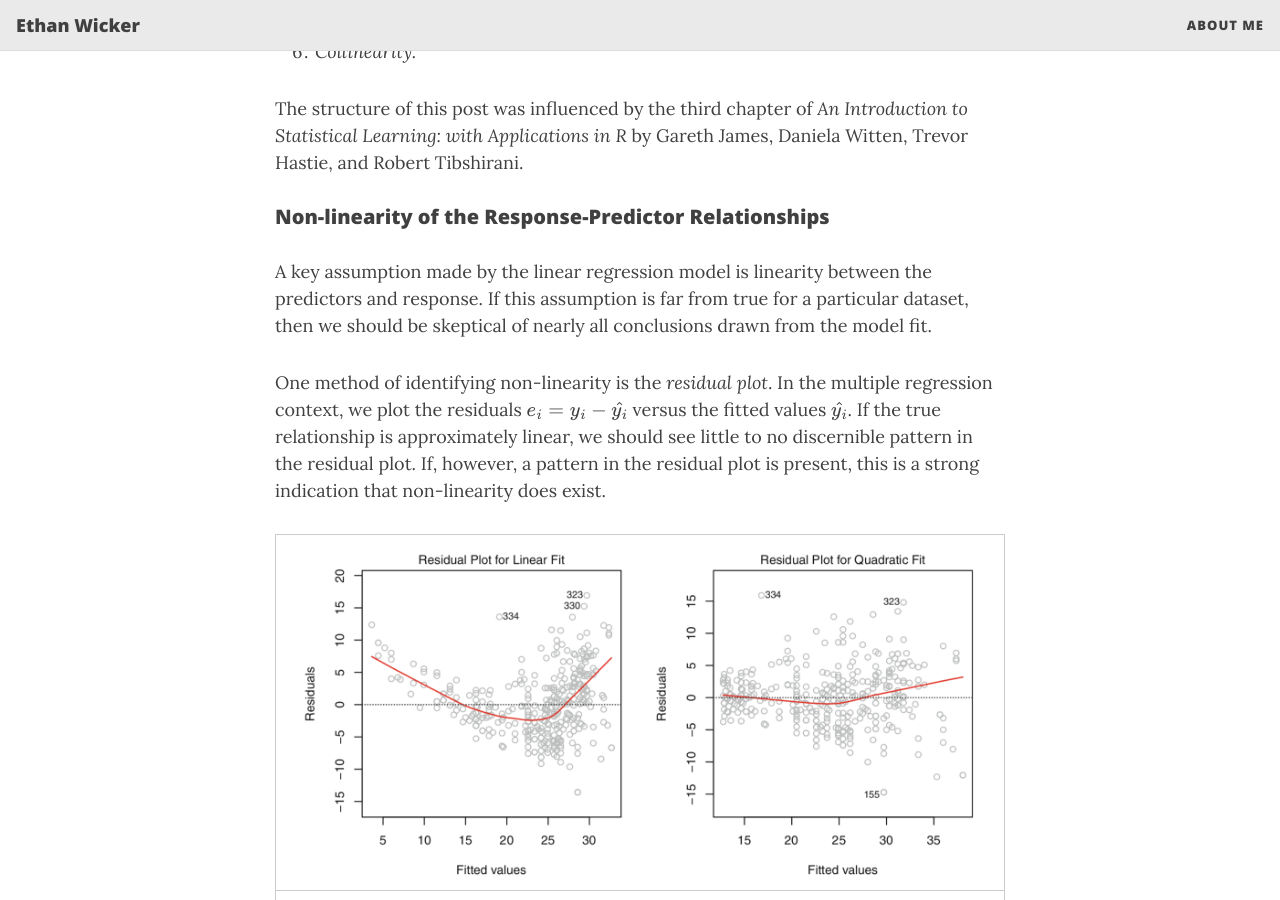
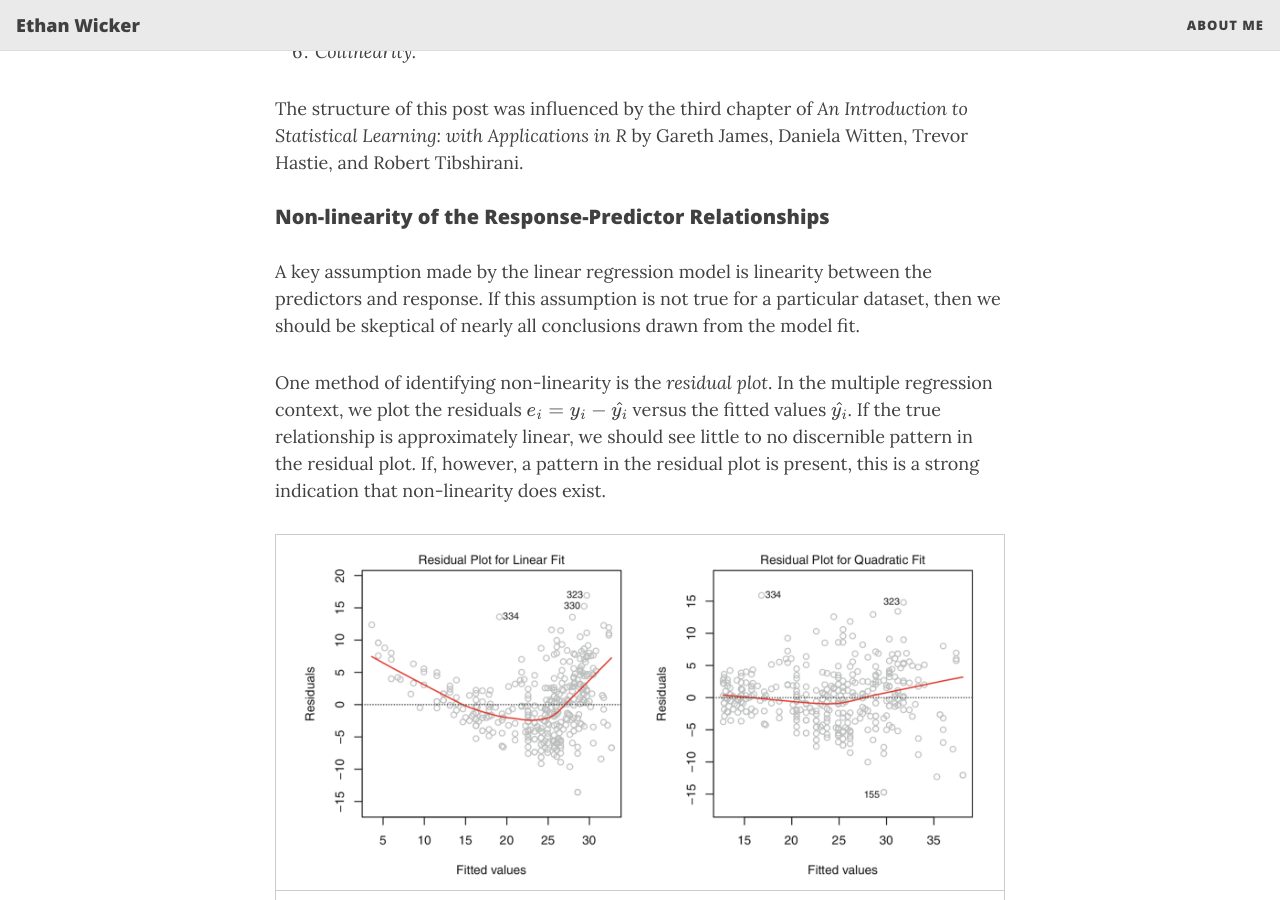
Before and after one commit to ethanwicker/ethanwicker.github.io, a Jekyll site: the page built from _posts/2021-01-19-multiple-linear-regression-004.md, in a window 1280 px wide and 900 px high, scrolled down 705 px. Built offline with Jekyll 4.4.1, drawn with Linux system fonts in a browser that asks for light colours; nearby versions of some CDN libraries; formulas are drawn with MathJax 3.

Commit message:
Updating post

```diff
--- a/_posts/2021-01-19-multiple-linear-regression-004.md
+++ b/_posts/2021-01-19-multiple-linear-regression-004.md
@@ -20,7 +20,7 @@ The structure of this post was influenced by the third chapter of *An Introducti
 
 ##### Non-linearity of the Response-Predictor Relationships
 
-A key assumption made by the linear regression model is linearity between the predictors and response.  If this assumption is far from true for a particular dataset, then we should be skeptical of nearly all conclusions drawn from the model fit.
+A key assumption made by the linear regression model is linearity between the predictors and response.  If this assumption is not true for a particular dataset, then we should be skeptical of nearly all conclusions drawn from the model fit.
 
 One method of identifying non-linearity is the *residual plot*.  In the multiple regression context, we plot the residuals $e_i = y_i - \hat{y_i}$ versus the fitted values $\hat{y_i}$.  If the true relationship is approximately linear, we should see little to no discernible pattern in the residual plot.  If, however, a pattern in the residual plot is present, this is a strong indication that non-linearity does exist.
 
@@ -42,7 +42,7 @@ If the assumption of uncorrelated error terms is not true, then the estimated st
 
 Another important assumption of the linear regression model is that the error terms have a constant variance, $Var(\epsilon_i) = \sigma^2$.  This constant error term variance is referred to as *homoscedasticity*.  This assumption is key to standard errors, confidence intervals, and hypothesis tests associated with the model.
 
-However, it is often the case that the variance of the error terms is non-constant, know as *heteroscedasticity*.  In a residual plot, this can often be detected by the presence of a funnel shape.  One possible solution to addressing this issue in practice is to transform the response variable using a concave function, such as $log Y$ or $\sqrt{Y}$.  This transformation results in a greater amount of shrinkage of the larger response values, leading to a reduction in heteroscedasticity.
+However, it is often the case that the variance of the error terms is non-constant, know as *heteroscedasticity*.  In a residual plot, this can often be detected by the presence of a funnel shape.  One possible solution to addressing this issue in practice is to transform the response variable using a concave function, such as $log \ Y$ or $\sqrt{Y}$.  This transformation results in a greater amount of shrinkage of the larger response values, leading to a reduction in heteroscedasticity.
 
 In the event where we can approximate the amount of variance of each response value, we can fit our model using *weighted least squares*.  In the weighted least squares approach, each data point is multiplied by a nonnegative constant, or weight, that affects the influence that data point has on the model fit.
 
```
